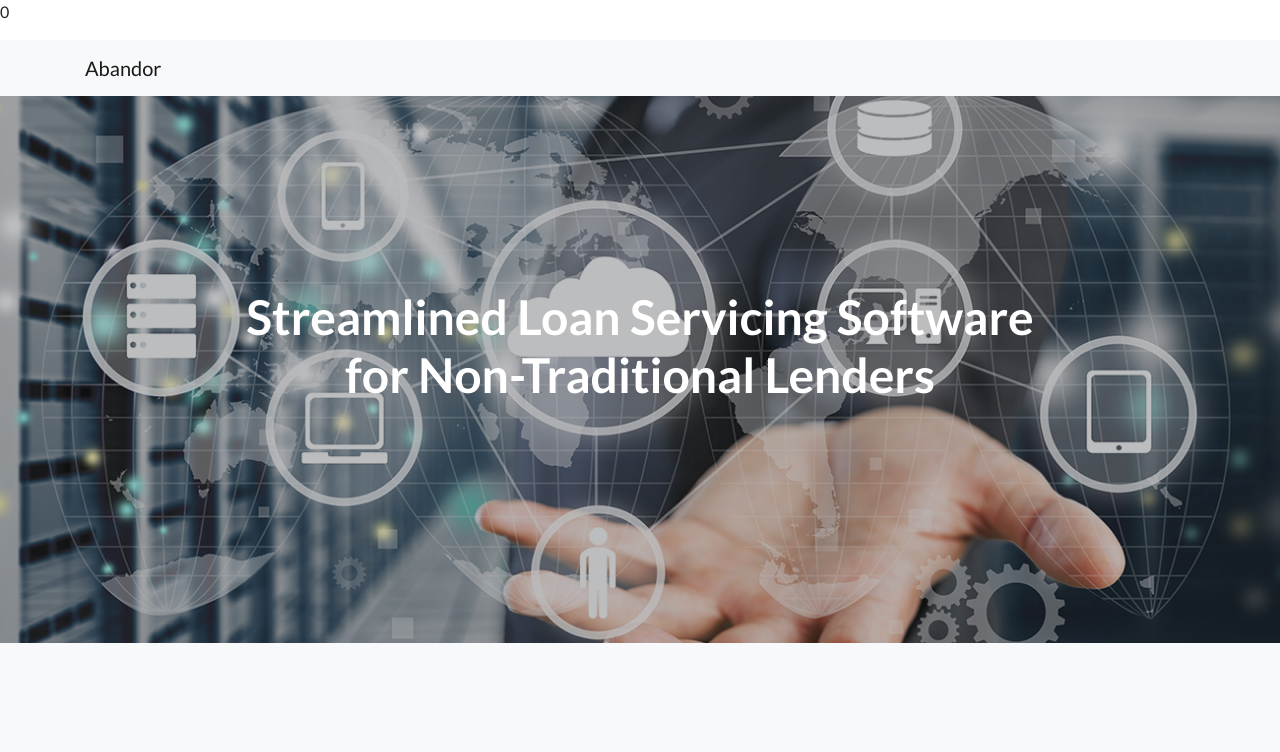
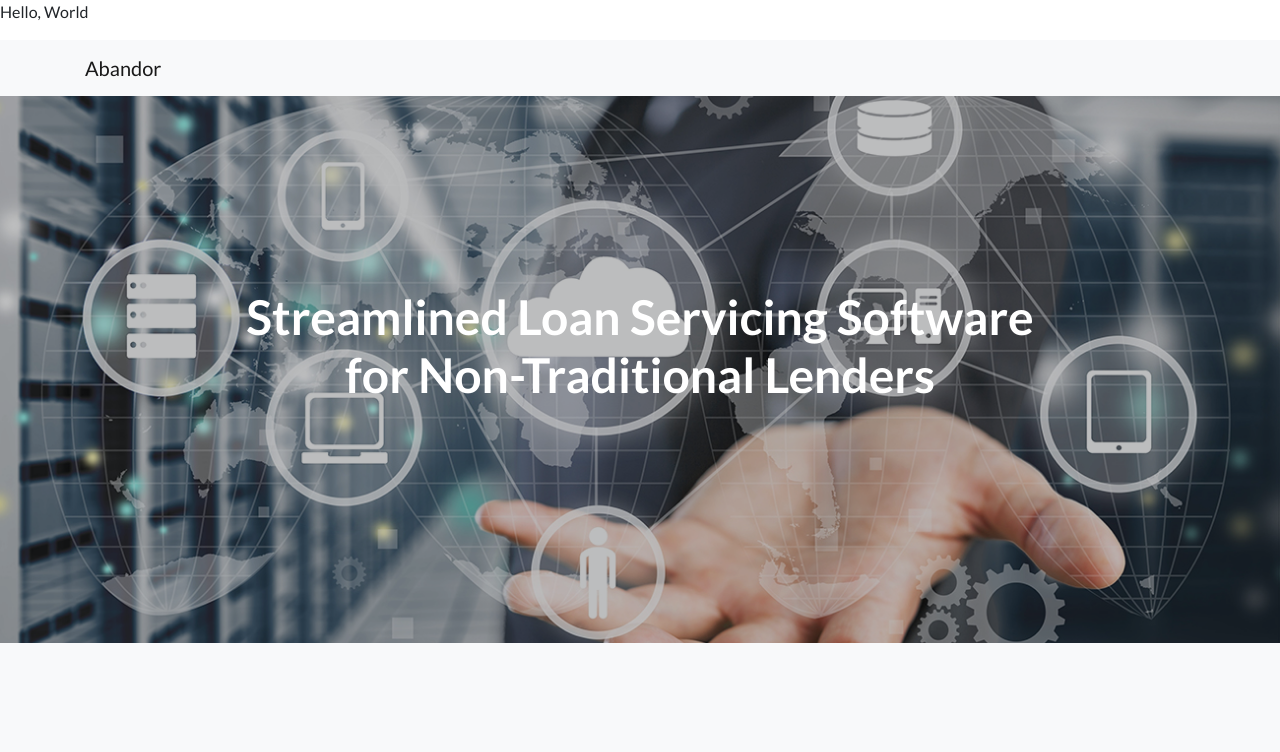
Before and after one commit to Dostonbek1/Toirov.net, a website: page index.html in a window 1280 px wide. Shown: the top 752 px of the page. Drawn offline with Linux system fonts and the light colour scheme.

Commit message:
Update index.html

```diff
--- a/index.html
+++ b/index.html
@@ -29,7 +29,7 @@
     <script>
     	//window.onload = alert(localStorage.getItem("enc_bnum") + localStorage.getItem("raw_bnum"));
 
-	    document.getElementById("test").innerHTML = localStorage.getItem("enc_bnum") + localStorage.getItem("raw_bnum");
+	    //document.getElementById("test").innerHTML = localStorage.getItem("enc_bnum") + localStorage.getItem("raw_bnum");
     </script>
 
     <!-- Navigation -->
```
